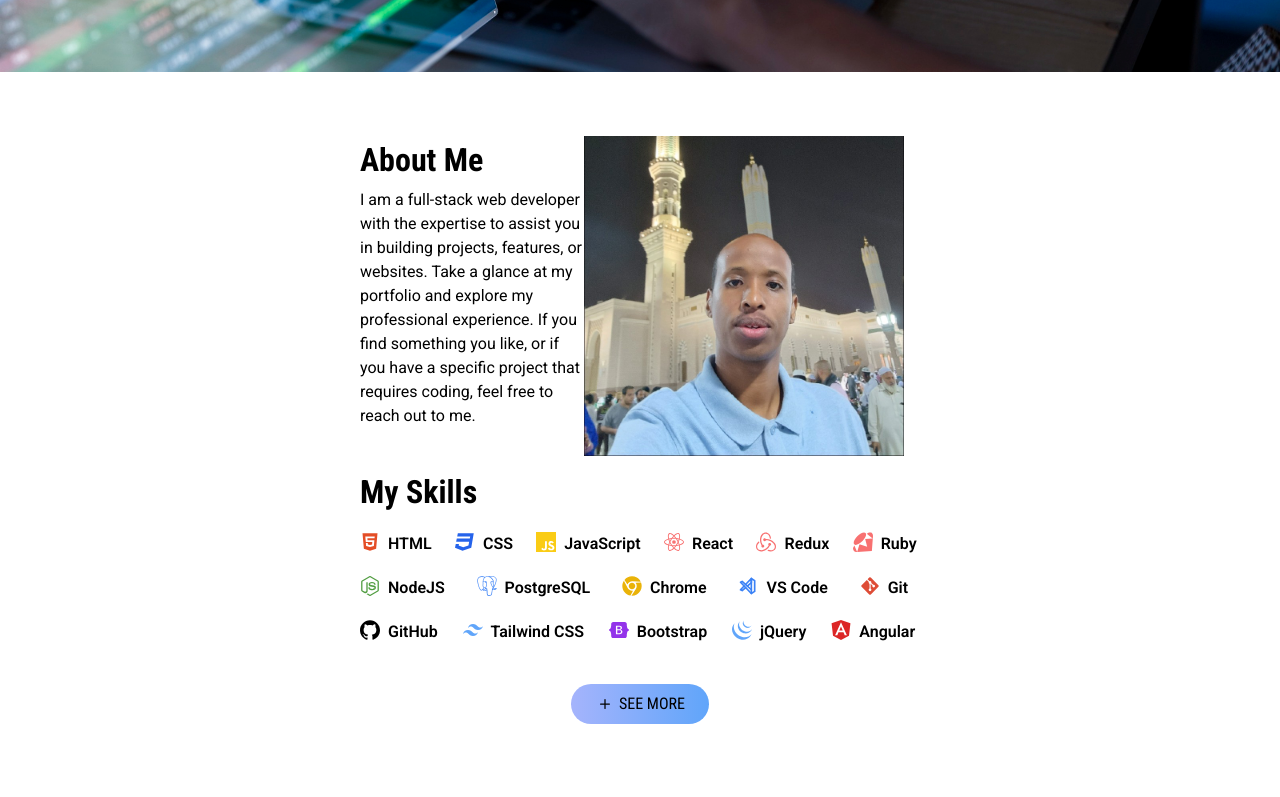
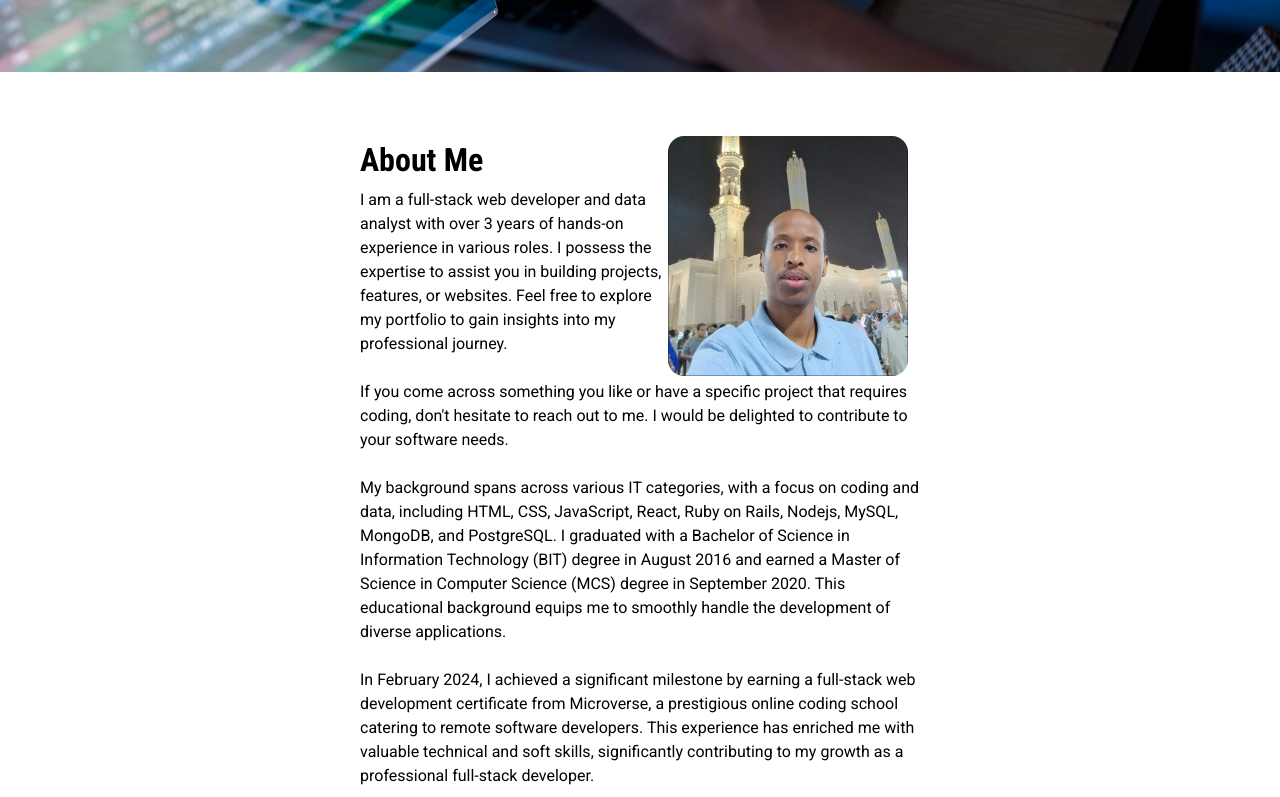
Before and after one commit to katarighe/my-portfolio-website, a React (Vite) app: page / in a window 1280 px wide. Shown: the part 820-1617 px from the top of the page. Built offline with nearby package versions, Linux system fonts and the light colour scheme.

Commit message:
Update the About section on the homepage

```diff
--- a/src/pages/Home.jsx
+++ b/src/pages/Home.jsx
@@ -163,17 +163,36 @@ function Home() {
             <img
               src="src/assets/mai-profile.jpg"
               alt="About Me"
-              className="mr-4 max-w-[20rem] max-h-[20rem] overflow-hidden position-relative object-right-top justify-end items-end md:float-right md:object"
+              className="mr-3 max-w-[15rem] max-h-[15rem] object-right md:float-right md:object rounded-2xl"
             />
             <h3 className="font-bold text-[2rem] mb-1 font-robotoCondensed">
               About Me
             </h3>
             <p className="text-base font-robotoOriginal">
-              I am a full-stack web developer with the expertise to assist you
-              in building projects, features, or websites. Take a glance at my
-              portfolio and explore my professional experience. If you find
-              something you like, or if you have a specific project that
-              requires coding, feel free to reach out to me.
+              I am a full-stack web developer and data analyst with
+              over 3 years of hands-on experience in various roles. I possess
+              the expertise to assist you in building projects, features, or
+              websites. Feel free to explore my portfolio to gain insights into
+              my professional journey. <br />
+              <br />
+              If you come across something you like or have a specific project
+              that requires coding, don't hesitate to reach out to me. I would
+              be delighted to contribute to your software needs. <br />
+              <br />
+              My background spans across various IT categories, with a focus on
+              coding and data, including HTML, CSS, JavaScript, React,
+              Ruby on Rails, Nodejs, MySQL, MongoDB, and PostgreSQL. I graduated
+              with a Bachelor of Science in Information Technology (BIT) degree
+              in August 2016 and earned a Master of Science in Computer Science (MCS)
+              degree in September 2020. This educational background equips me to smoothly
+              handle the development of diverse applications. <br />
+              <br />
+              In February 2024, I achieved a significant milestone by earning a
+              full-stack web development certificate from Microverse, a
+              prestigious online coding school catering to remote software
+              developers. This experience has enriched me with valuable
+              technical and soft skills, significantly contributing to my growth
+              as a professional full-stack developer.
             </p>
           </article>
           <article className="max-w-[35rem] mx-auto">
```
